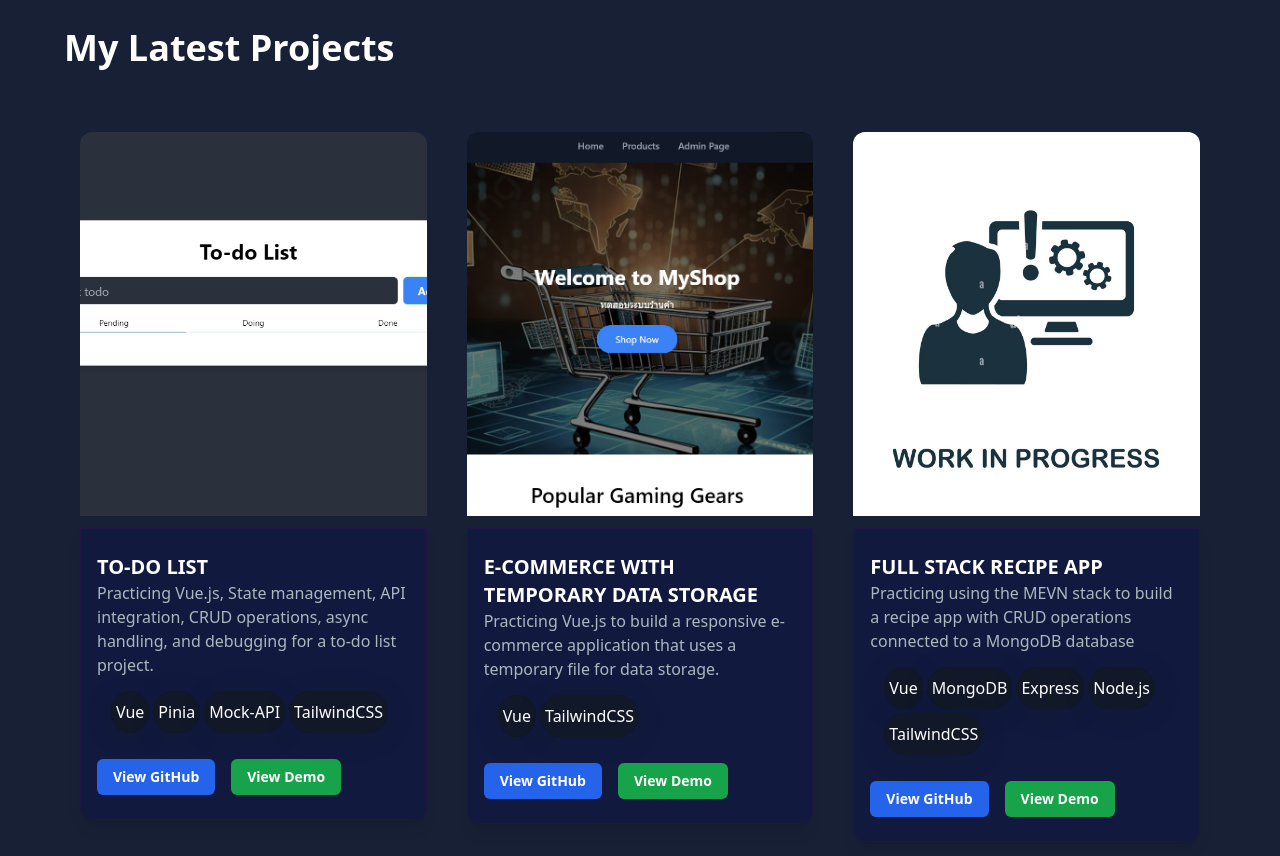
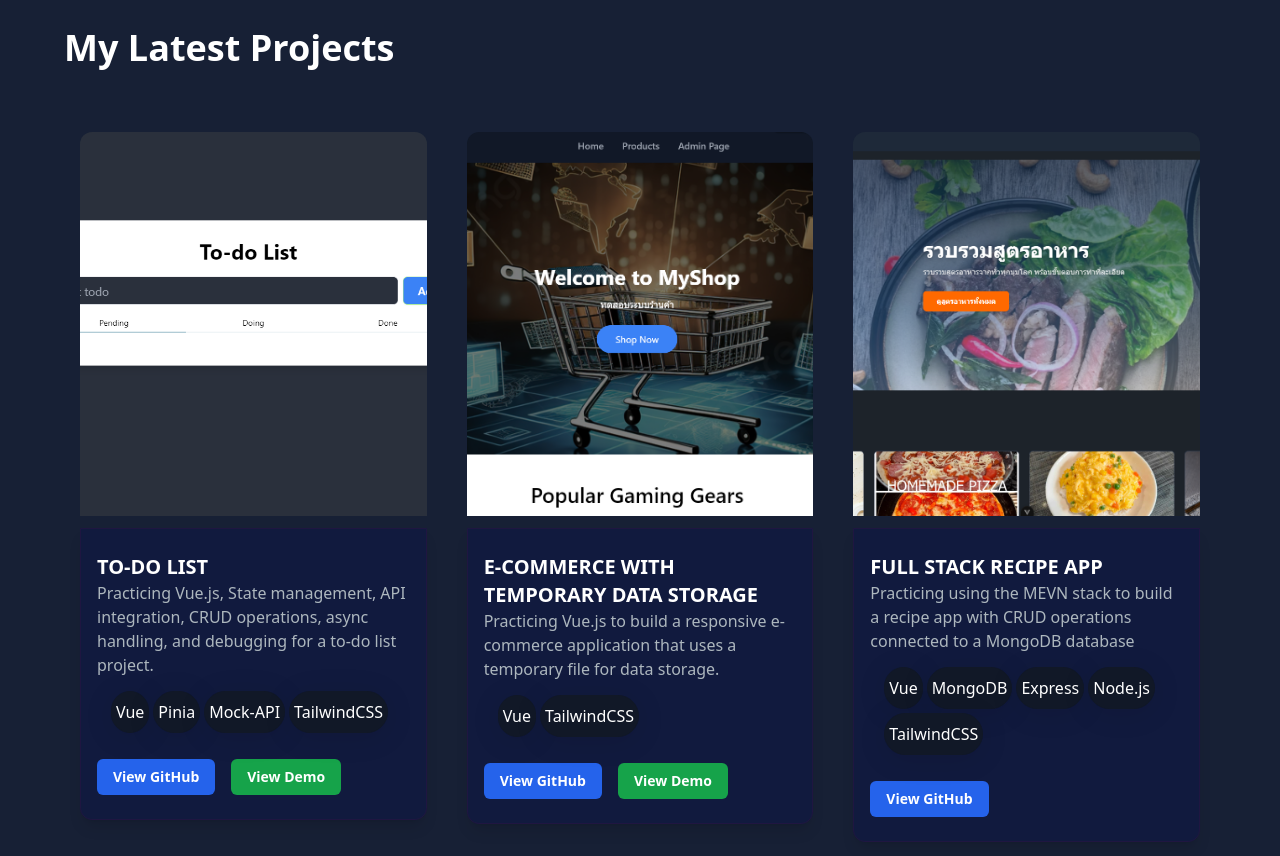
Before and after one commit to Charifx7/MyPortfolio, a Vue app: page / in a window 1280 px wide. Shown: the part 1360-2216 px from the top of the page. Built offline with nearby package versions, Linux system fonts and the light colour scheme.

Commit message:
add project 3

```diff
--- a/src/components/LatestProjSection.vue
+++ b/src/components/LatestProjSection.vue
@@ -31,7 +31,7 @@
                                 class="px-4 py-2 text-sm font-semibold text-white bg-blue-600 rounded-md hover:bg-blue-700">
                                 View GitHub
                             </a>
-                            <a :href="project.webURL" target="_blank"
+                            <a  v-if ="project.webURL":href="project.webURL" target="_blank"
                                 class="px-4 py-2 text-sm font-semibold text-white bg-green-600 rounded-md hover:bg-green-700">
                                 View Demo
                             </a>
@@ -66,11 +66,11 @@ const Projects = ref([
     },
     {
         id: 3,
-        image: '/assets/project0.jpg',
+        image: '/assets/project3.png',
         title: 'Full stack Recipe app',
         description: 'Practicing using the MEVN stack to build a recipe app with CRUD operations connected to a MongoDB database',
         technologies: ['Vue', 'MongoDB', 'Express', 'Node.js', 'TailwindCSS'],
-        gitURL: 'https://github.com/Charifx7',
+        gitURL: 'https://github.com/Charifx7/fullstack_MEVN_recipe_app',
         webURL: ''
     },
 
```
Also changed, not shown: public/assets/project3.png (added).
